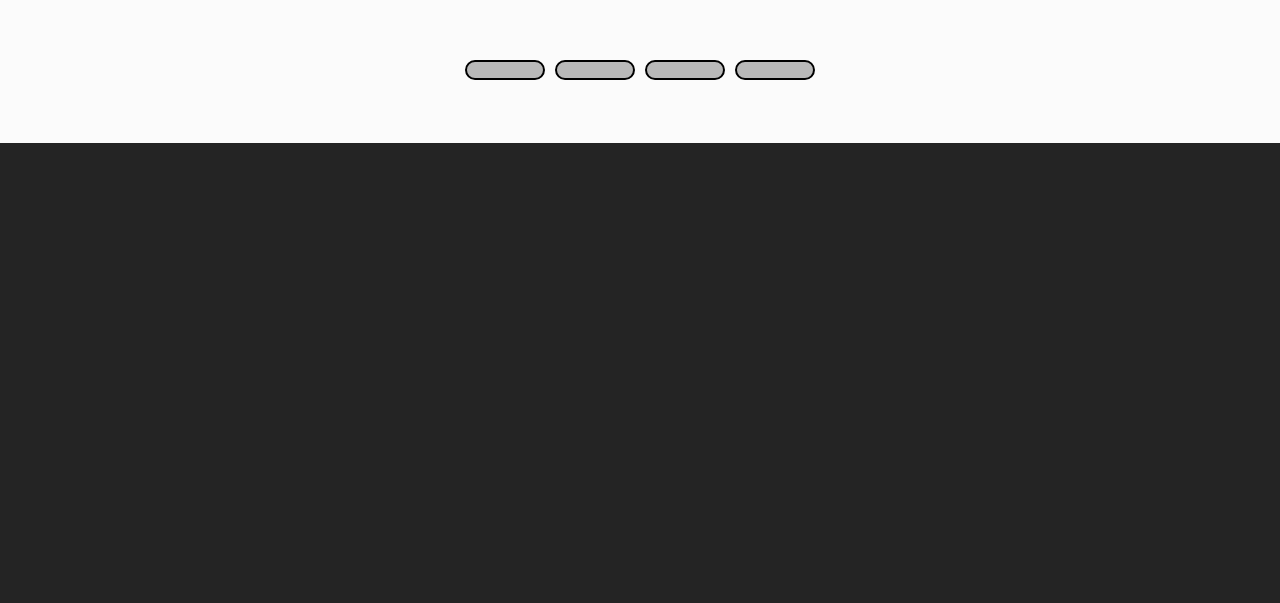
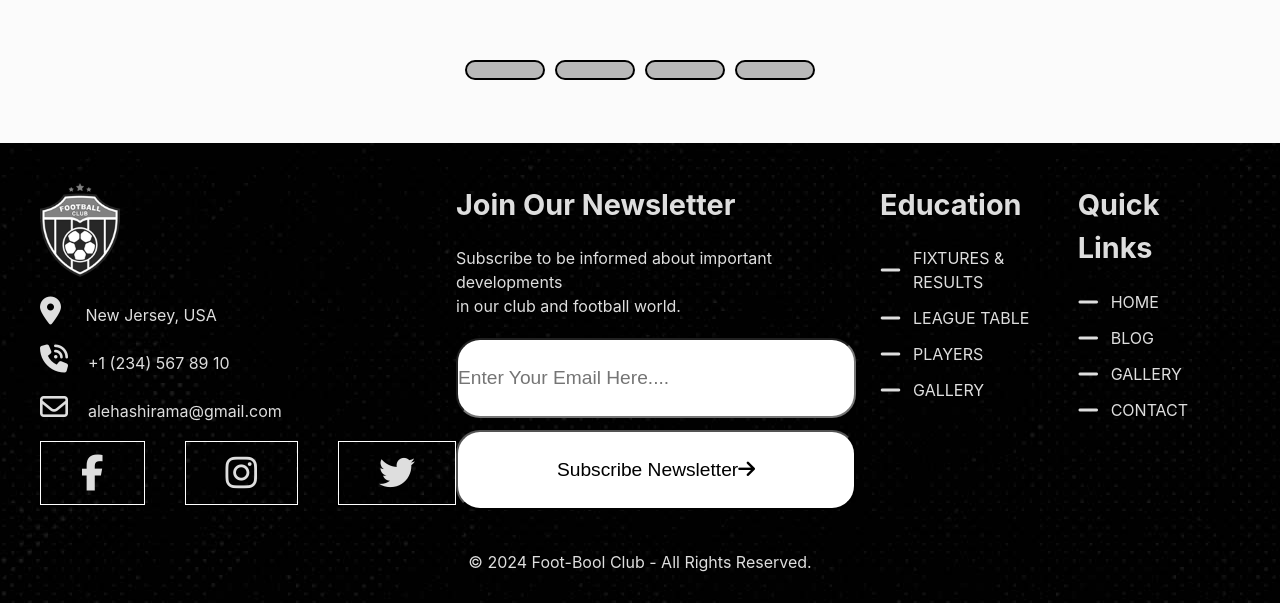
Before and after one commit to AleDelCampo/proj-html-vuejs, a Vue app: page / in a window 1280 px wide. Shown: the part 5913-6516 px from the top of the page. Before the commit the page ends 6056 px from the top, so only its background shows below. Built offline with nearby package versions, Linux system fonts and the light colour scheme.

Commit message:
esercizio completo + bonus. domani provvederò a controllare particolari grafici o di sintassi migliorabili.

```diff
--- a/src/components/Footer.vue
+++ b/src/components/Footer.vue
@@ -1,19 +1,166 @@
 <script>
-
-
-
 </script>
 
 
 <template>
 
+    <div id="footer-container">
+        <div id="footer-cnt">
+            <div id="ref-container">
+                <img src="/src/assets/logo-footer-football.png" alt="Logo Team">
+                <span class="references"><i class="fa-solid fa-location-dot icon"></i> New Jersey, USA</span>
+                <span class="references"><i class="fa-solid fa-phone-volume icon"></i>+1 (234) 567 89 10</span>
+                <span class="references"><i class="fa-regular fa-envelope icon"></i>alehashirama@gmail.com</span>
+                <div id="icon-cnt">
+                    <div class="social-icon">
+                        <i class="fa-brands fa-facebook-f"></i>
+                    </div>
+                    <div class="social-icon">
+                        <i class="fa-brands fa-instagram"></i>
+                    </div>
+                    <div class="social-icon">
+                        <i class="fa-brands fa-twitter"></i>
+                    </div>
+                </div>
+            </div>
 
+            <div>
+                <h4>Join Our Newsletter</h4>
+                <p>Subscribe to be informed about important developments <br>    in our club and football world.</p>
+                <div>
+                    <input class="newsletters" type="email" placeholder="Enter Your Email Here....">
+                </div>
+                <div>
+                    <button class="newsletters">
+                        Subscribe Newsletter<i class="fa-solid fa-arrow-right"></i>
+                    </button>
+                </div>
+            </div>
+
+            <div>
+                <ul>
+                    <h4>Education</h4>
+                    <li><i class="fa-solid fa-minus"></i>FIXTURES & RESULTS</li>
+                    <li><i class="fa-solid fa-minus"></i>LEAGUE TABLE</li>
+                    <li><i class="fa-solid fa-minus"></i>PLAYERS</li>
+                    <li><i class="fa-solid fa-minus"></i>GALLERY</li>
+                </ul>
+            </div>
+
+            <div>
+                <ul>
+                    <h4>Quick Links</h4>
+                    <li><i class="fa-solid fa-minus"></i>HOME</li>
+                    <li><i class="fa-solid fa-minus"></i>BLOG</li>
+                    <li><i class="fa-solid fa-minus"></i>GALLERY</li>
+                    <li><i class="fa-solid fa-minus"></i>CONTACT</li>
+                </ul>
+            </div>
+        </div>
+        <div id="copyright">
+            © 2024 Foot-Bool Club - All Rights Reserved.
+        </div>
+    </div>
 
 </template>
 
 
 <style lang="scss" scoped>
+#footer-container {
+    width: 100%;
+    height: 460px;
+    background-image: url(/src/assets/footer-bg-football.jpg);
 
+    img {
+        width: 80px;
+        margin-bottom: 20px;
+        cursor: pointer;
+    }
+}
 
+#footer-cnt {
+    display: flex;
+    justify-content: space-between;
+    padding: 40px;
+}
 
+#copyright {
+    width: 100%;
+    text-align: center;
+}
+
+#ref-container {
+    display: flex;
+    flex-direction: column;
+}
+
+#icon-cnt {
+    display: flex;
+    gap: 40px;
+}
+
+.icon {
+    font-size: 28px;
+    margin-right: 20px;
+    margin-bottom: 20px;
+    cursor: pointer;
+}
+
+.social-icon {
+    font-size: 36px;
+    padding: 4px 40px;
+    border: 1px solid white;
+}
+
+.social-icon:hover {
+    cursor: pointer;
+    transform: scale(1.4);
+}
+
+h4 {
+    margin-bottom: 20px;
+    font-size: 1.8em;
+}
+
+ul {
+    display: flex;
+    flex-direction: column;
+    list-style-type: none;
+
+    i {
+        font-size: 24px;
+    }
+}
+
+ul li {
+    display: flex;
+    align-items: center;
+    gap: 12px;
+    margin-bottom: 12px;
+}
+
+li:hover {
+    cursor: pointer;
+}
+
+p {
+    margin-bottom: 20px;
+}
+
+input {
+    width: 400px;
+    height: 80px;
+    margin-bottom: 12px;
+    background-color: white;
+}
+
+.newsletters {
+    width: 400px;
+    height: 80px;
+    border-radius: 24px;
+    background-color: white;
+    color: black;
+    font-size: 1.2em;
+    cursor: pointer;
+}
 </style>
```
